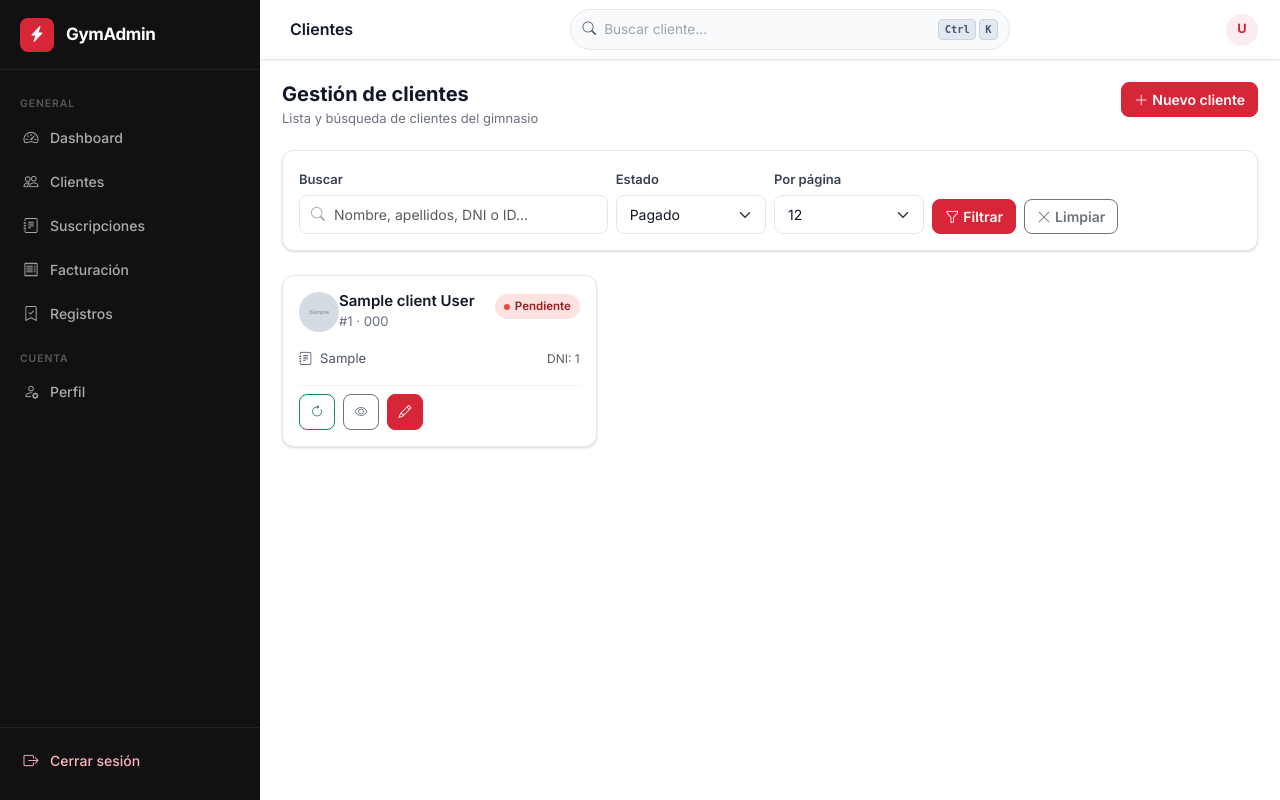
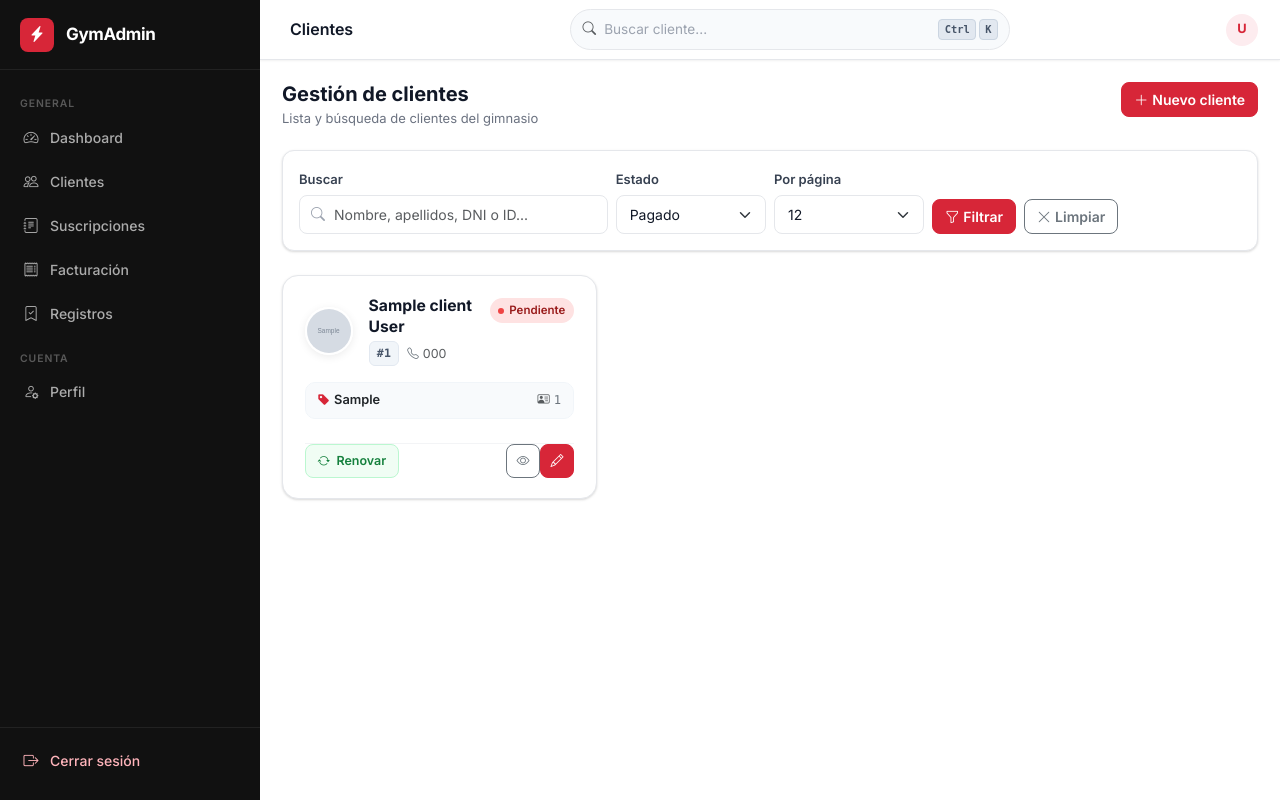
Before and after one commit to javiservices/clients-factory, a Symfony app: template app/templates/client/index.html.twig in a window 1280 px wide. Run offline with Twig, Linux system fonts and the light colour scheme; the template is opened without the code that fills it: most values are stand-ins (such as "Sample title", 1, 10 or a date in 2020); grey boxes marked "Sample" are stand-in pictures; style sheets or scripts are compiled from the project's sources; some libraries are stand-ins or nearby versions.

Commit message:
style(clients): rediseñar tarjetas con espaciado amplio de avatar, tipografía jerárquica y franja de cuota

```diff
--- a/app/templates/client/index.html.twig
+++ b/app/templates/client/index.html.twig
@@ -8,19 +8,119 @@
     {{ parent() }}
     <style>
         .client-card {
+            background: #ffffff;
+            border: 1px solid var(--c-gray-200, #E2E8F0) !important;
+            border-radius: 16px !important;
+            box-shadow: 0 1px 3px rgba(0, 0, 0, 0.04), 0 2px 6px rgba(0, 0, 0, 0.02);
+            transition: transform 0.18s cubic-bezier(0.16, 1, 0.3, 1), box-shadow 0.18s cubic-bezier(0.16, 1, 0.3, 1), border-color 0.18s ease;
             overflow: hidden;
-            transition: transform 0.15s ease, box-shadow 0.15s ease;
+        }
+        .client-card:hover {
+            transform: translateY(-3px);
+            box-shadow: 0 10px 24px -4px rgba(0, 0, 0, 0.08), 0 4px 8px -2px rgba(0, 0, 0, 0.03);
+            border-color: #CBD5E1 !important;
+        }
+        .client-card .card-body {
+            padding: 1.25rem 1.35rem !important;
+        }
+        .client-avatar-circle {
+            width: 48px;
+            height: 48px;
+            min-width: 48px;
+            border-radius: 50%;
+            display: inline-flex;
+            align-items: center;
+            justify-content: center;
+            font-weight: 800;
+            font-size: 1rem;
+            letter-spacing: 0.5px;
+            background: linear-gradient(135deg, #FFE4E6 0%, #FECDD3 100%);
+            color: #BE123C;
+            border: 2px solid #FFFFFF;
+            box-shadow: 0 2px 8px rgba(225, 29, 56, 0.12);
+            flex-shrink: 0;
+            text-decoration: none;
+        }
+        .client-avatar-img {
+            width: 48px;
+            height: 48px;
+            min-width: 48px;
+            border-radius: 50%;
+            object-fit: cover;
+            border: 2px solid #FFFFFF;
+            box-shadow: 0 2px 8px rgba(0, 0, 0, 0.08);
+            flex-shrink: 0;
         }
         .client-name-clamp {
             display: -webkit-box;
             -webkit-line-clamp: 2;
             -webkit-box-orient: vertical;
             overflow: hidden;
-            line-height: 1.25;
-            font-size: 0.9375rem;
+            line-height: 1.3;
+            font-size: 0.98rem;
+            font-weight: 700;
+            color: var(--c-gray-900, #0F172A);
+            word-break: break-word;
+            transition: color 0.15s ease;
+        }
+        .client-name-clamp:hover {
+            color: var(--c-primary, #D72638);
+        }
+        .client-id-badge {
+            font-family: var(--bs-font-monospace, monospace);
+            font-size: 0.72rem;
+            font-weight: 700;
+            padding: 0.15rem 0.45rem;
+            border-radius: 6px;
+            background: #F1F5F9;
+            color: #475569;
+            border: 1px solid #E2E8F0;
+            letter-spacing: 0.2px;
+        }
+        .client-sub-strip {
+            background: #F8FAFC;
+            border: 1px solid #F1F5F9;
+            border-radius: 10px;
+            padding: 0.45rem 0.75rem;
+            font-size: 0.8rem;
+            transition: background 0.15s ease;
+        }
+        .client-card:hover .client-sub-strip {
+            background: #F1F5F9;
+        }
+        .btn-action-icon {
+            width: 34px;
+            height: 34px;
+            padding: 0;
+            display: inline-flex;
+            align-items: center;
+            justify-content: center;
+            border-radius: 8px;
+            font-size: 0.85rem;
+            transition: all 0.15s ease;
+        }
+        .btn-action-icon:hover {
+            transform: translateY(-1px);
+        }
+        .btn-action-renew {
+            background: #F0FDF4;
+            border: 1px solid #BBF7D0;
+            color: #15803D;
             font-weight: 600;
-            color: var(--c-gray-900);
-            word-break: break-word;
+            font-size: 0.78rem;
+            padding: 0.35rem 0.75rem;
+            border-radius: 8px;
+            display: inline-flex;
+            align-items: center;
+            gap: 0.4rem;
+            transition: all 0.15s ease;
+            cursor: pointer;
+        }
+        .btn-action-renew:hover {
+            background: #DCFCE7;
+            border-color: #86EFAC;
+            color: #166534;
+            transform: translateY(-1px);
         }
     </style>
 {% endblock %}
@@ -91,27 +191,35 @@
         {% for clientData in clients %}
             <div class="col">
                 <div class="card h-100 client-card">
-                    <div class="card-body d-flex flex-column gap-3">
-
-                        {# Header row: Avatar + Name (2-line wrap) + Status Badge (top-right) #}
-                        <div class="d-flex align-items-start justify-content-between gap-2">
-                            <div class="d-flex align-items-center gap-2.5" style="min-width: 0; flex: 1 1 auto;">
+                    <div class="card-body d-flex flex-column justify-content-between">
+                        <div>
+                            {# Header row: Avatar + Name + Phone + Status Badge #}
+                            <div class="d-flex align-items-start justify-content-between gap-2 mb-3">
+                                <div class="d-flex align-items-center" style="min-width: 0; flex: 1 1 auto;">
+                                    <a href="{{ path('app_client_show', {'id': clientData.client.id}) }}" class="flex-shrink-0" style="margin-right: 1rem !important;">
                                         {% if clientData.client.photo %}
                                             <img src="{{ asset('uploads/clients/' ~ clientData.client.photo) }}"
                                                  alt="Foto de {{ clientData.client.name }}"
-                                         class="client-avatar-sm flex-shrink-0"
-                                         style="object-fit:cover;border-radius:50%;">
+                                                 class="client-avatar-img">
                                         {% else %}
-                                    <span class="client-avatar-sm flex-shrink-0" aria-hidden="true">
+                                            <span class="client-avatar-circle" aria-hidden="true">
                                                 {{ clientData.client.name|slice(0,1)|upper }}{{ clientData.client.surname|slice(0,1)|upper }}
                                             </span>
                                         {% endif %}
+                                    </a>
                                     <div style="min-width: 0; flex: 1 1 auto; overflow: hidden;">
-                                    <div class="client-name-clamp" title="{{ clientData.client.name }} {{ clientData.client.surname }}">
+                                        <a href="{{ path('app_client_show', {'id': clientData.client.id}) }}" class="text-decoration-none">
+                                            <h3 class="client-name-clamp mb-1" title="{{ clientData.client.name }} {{ clientData.client.surname }}">
                                                 {{ clientData.client.name }} {{ clientData.client.surname }}
-                                    </div>
-                                    <div class="small text-truncate" style="color:var(--c-gray-500)">
-                                        #{{ clientData.client.id }}{% if clientData.client.phone %} · {{ clientData.client.phone }}{% endif %}
+                                            </h3>
+                                        </a>
+                                        <div class="d-flex align-items-center gap-2 flex-wrap">
+                                            <span class="client-id-badge">#{{ clientData.client.id }}</span>
+                                            {% if clientData.client.phone %}
+                                                <span class="text-muted d-inline-flex align-items-center" style="font-size: 0.78rem;">
+                                                    <i class="bi bi-telephone text-secondary me-1" style="font-size: 0.72rem;"></i>{{ clientData.client.phone }}
+                                                </span>
+                                            {% endif %}
                                         </div>
                                     </div>
                                 </div>
@@ -122,39 +230,45 @@
                                 </span>
                             </div>
 
-                        {# Subscription & DNI info row #}
-                        <div class="d-flex align-items-center justify-content-between small text-truncate" style="color:var(--c-gray-600)">
-                            <div class="d-flex align-items-center gap-2 text-truncate" style="min-width: 0;">
-                                <i class="bi bi-journal-text flex-shrink-0" aria-hidden="true"></i>
-                                <span class="text-truncate">{{ clientData.subscriptionType ?: '—' }}</span>
+                            {# Franja intermedia: Tarifa / Suscripción + DNI #}
+                            <div class="client-sub-strip d-flex align-items-center justify-content-between gap-2 mb-3">
+                                <div class="d-flex align-items-center gap-1.5 text-truncate" style="min-width: 0;" title="{{ clientData.subscriptionType ?: 'Sin cuota' }}">
+                                    <i class="bi bi-tag-fill me-1" style="color:var(--c-primary,#D72638); font-size: 0.78rem;"></i>
+                                    <span class="fw-semibold text-dark text-truncate">{{ clientData.subscriptionType ?: 'Sin cuota' }}</span>
                                 </div>
                                 {% if clientData.client.idNumber %}
-                                <span class="text-muted flex-shrink-0 ms-2" style="font-size:0.75rem;" title="DNI/NIF">
-                                    DNI: {{ clientData.client.idNumber }}
-                                </span>
+                                    <div class="text-secondary font-monospace flex-shrink-0 ms-2" style="font-size: 0.76rem;" title="DNI / NIE">
+                                        <i class="bi bi-person-vcard text-muted me-1"></i>{{ clientData.client.idNumber }}
+                                    </div>
                                 {% endif %}
                             </div>
+                        </div>
 
-                        {# Actions #}
-                        <div class="d-flex gap-2 mt-auto pt-2" style="border-top:1px solid var(--c-gray-100)">
+                        {# Fila inferior: Acciones #}
+                        <div class="d-flex align-items-center justify-content-between pt-2.5 mt-2" style="border-top: 1px solid var(--c-gray-100, #F1F5F9);">
                             <button type="button"
-                                    class="btn btn-sm btn-outline-success btn-icon"
+                                    class="btn-action-renew"
                                     data-bs-toggle="modal"
                                     data-bs-target="#renewModal{{ clientData.client.id }}"
                                     title="Renovar suscripción"
                                     aria-label="Renovar suscripción de {{ clientData.client.name }}">
-                                <i class="bi bi-arrow-clockwise" aria-hidden="true"></i>
+                                <i class="bi bi-arrow-repeat"></i>
+                                <span>Renovar</span>
                             </button>
+                            <div class="d-flex align-items-center gap-1.5">
                                 <a href="{{ path('app_client_show', {'id': clientData.client.id}) }}"
-                               class="btn btn-sm btn-outline-secondary btn-icon"
-                               title="Ver ficha" aria-label="Ver ficha de {{ clientData.client.name }}">
+                                   class="btn btn-sm btn-outline-secondary btn-action-icon"
+                                   title="Ver ficha completa"
+                                   aria-label="Ver ficha de {{ clientData.client.name }}">
                                     <i class="bi bi-eye" aria-hidden="true"></i>
                                 </a>
                                 <a href="{{ path('app_client_edit', {'id': clientData.client.id}) }}"
-                               class="btn btn-sm btn-primary btn-icon"
-                               title="Editar" aria-label="Editar {{ clientData.client.name }}">
+                                   class="btn btn-sm btn-primary btn-action-icon"
+                                   title="Editar cliente"
+                                   aria-label="Editar {{ clientData.client.name }}">
                                     <i class="bi bi-pencil" aria-hidden="true"></i>
                                 </a>
+                            </div>
                         </div>
                     </div>
                 </div>
```
Lines whose indentation alone changed are shown as unchanged.
